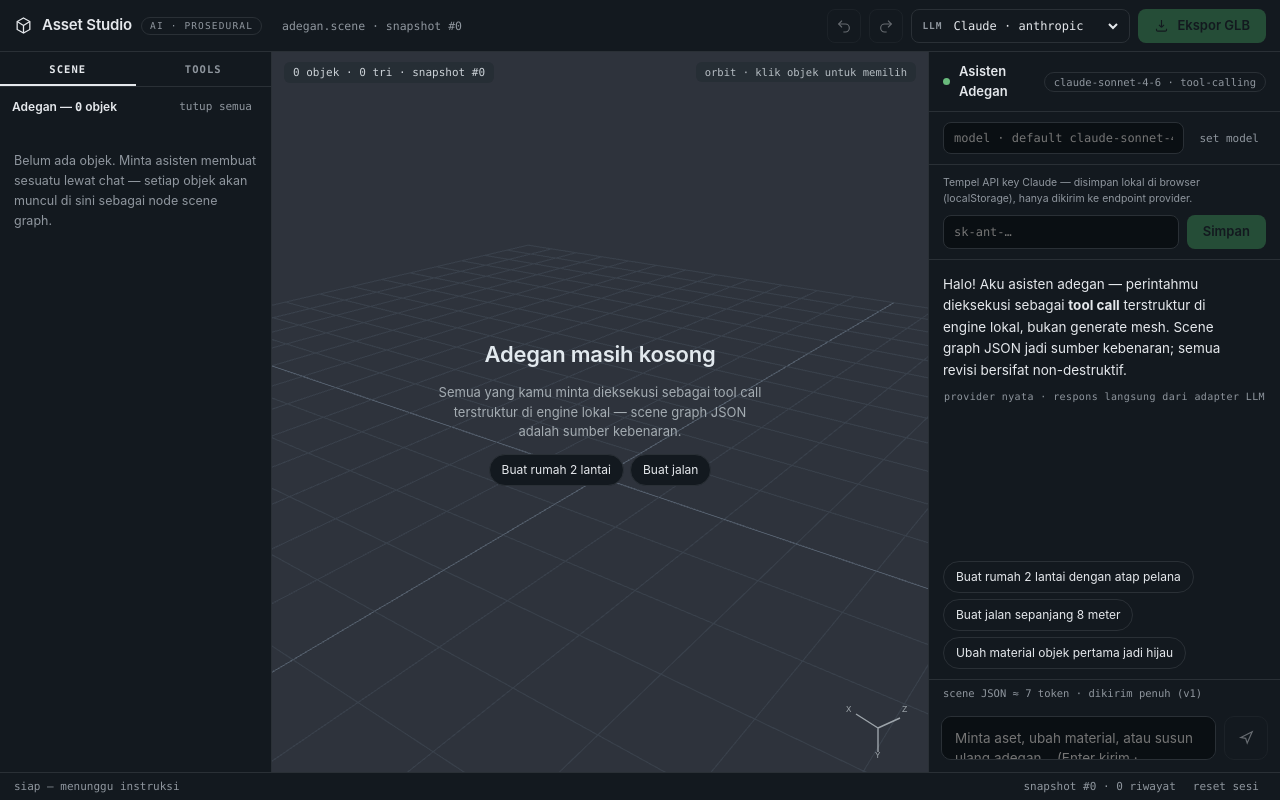
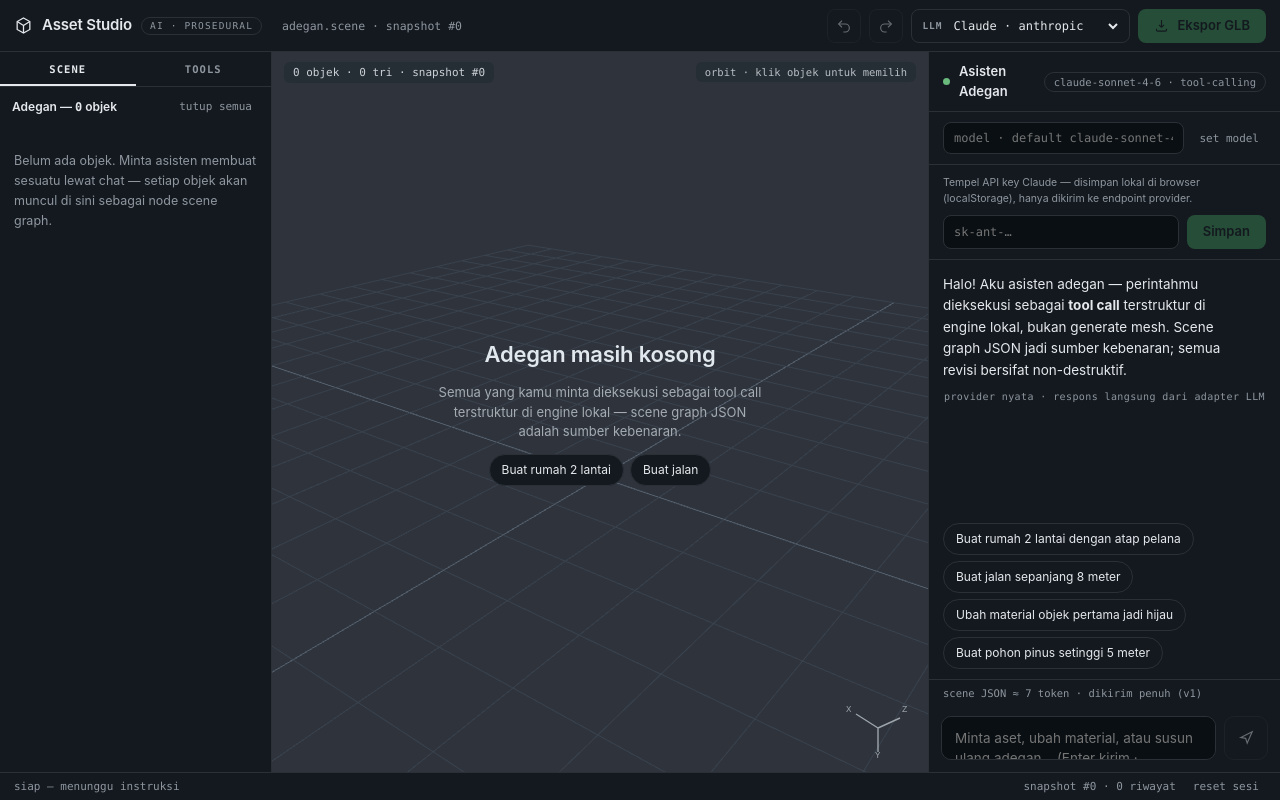
Before and after one commit to ibayers/3D-Generator, a Next.js app in the folder apps/web/: page / in a window 1280 px wide. Built offline with nearby package versions, Linux system fonts and the light colour scheme.

Commit message:
feat(web): surface create_tree in tool rail and starter chips

```diff
--- a/apps/web/src/components/ChatPanel.tsx
+++ b/apps/web/src/components/ChatPanel.tsx
@@ -21,6 +21,7 @@ const STARTER_CHIPS = [
   "Buat rumah 2 lantai dengan atap pelana",
   "Buat jalan sepanjang 8 meter",
   "Ubah material objek pertama jadi hijau",
+  "Buat pohon pinus setinggi 5 meter",
 ];
 
 function paramValue(v: unknown): string {
--- a/apps/web/src/components/SceneRail.tsx
+++ b/apps/web/src/components/SceneRail.tsx
@@ -92,6 +92,10 @@ const LAYER2_TOOLS = [
     comp: "= extrude dinding + band + atap",
   },
   { tn: "create_road(path, width)", comp: "= extrude ×1" },
+  {
+    tn: "create_tree(type, height)",
+    comp: "= extrude (batang + kanopi)",
+  },
 ];
 
 const TOOL_TAGS = [
```
